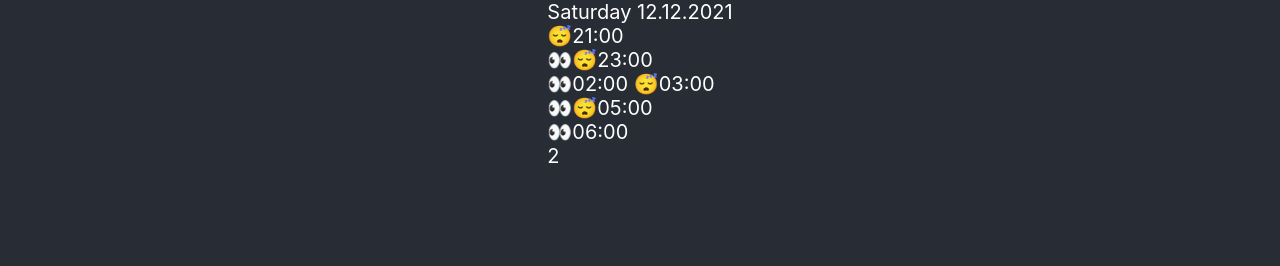
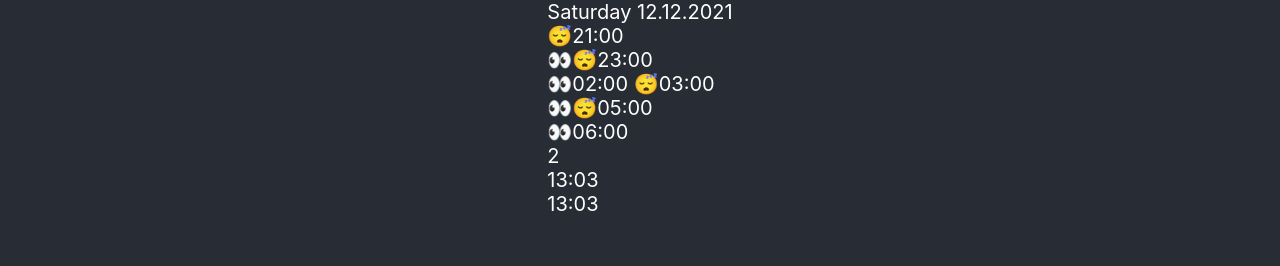
Before and after one commit to tommiseppanen/zzz-tracker, a React (Create React App) app: page / in a window 1280 px wide. Shown: the top 266 px of the page. Built offline with nearby package versions, Linux system fonts and the light colour scheme.

Commit message:
Display times from the event list

```diff
--- a/src/components/Log.tsx
+++ b/src/components/Log.tsx
@@ -2,6 +2,12 @@ import * as React from 'react';
 import SleepEvent from './../models/SleepEvent';
 
 const Log: React.FC<{sleepEvents: SleepEvent[]}> = ({sleepEvents}) => {
+  const options = {
+    timeZone:"Europe/Helsinki",
+    hour12 : false,
+    hour:  "2-digit",
+    minute: "2-digit"
+  };
   return (
     <div className="Log">
       <div>Saturday 12.12.2021</div>
@@ -11,6 +17,10 @@ const Log: React.FC<{sleepEvents: SleepEvent[]}> = ({sleepEvents}) => {
       <div>👀😴05:00</div>
       <div>👀06:00</div>
       <div>{sleepEvents.length}</div>
+      {
+        sleepEvents.map((value, index) =>
+          <div key={index}>{value.time.toLocaleTimeString("en-US", options)}</div>)
+      }
     </div>
   );
 };
```
